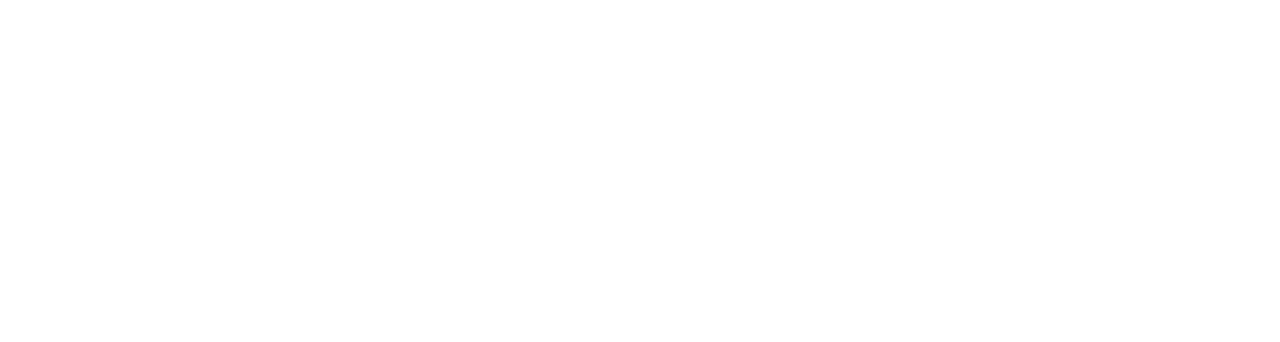
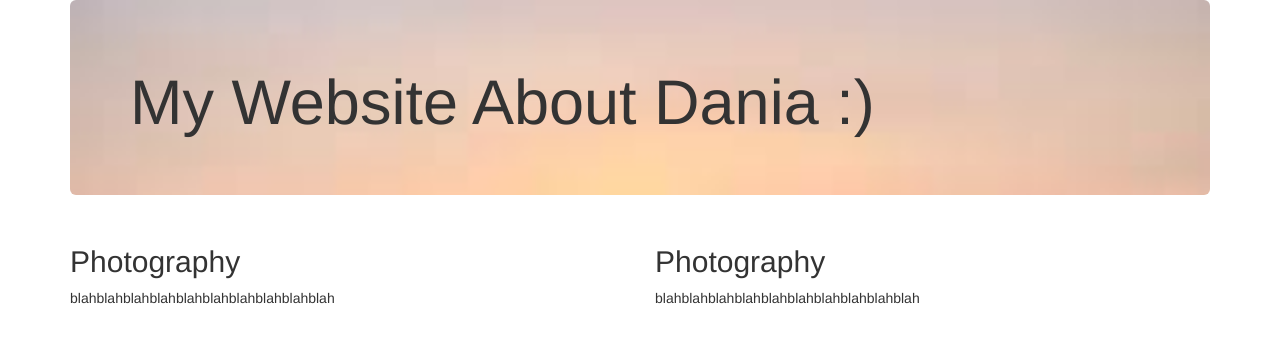
Before and after one commit to daniaalj/bootstrap, a plain HTML site: page index.html in a window 1280 px wide. Drawn offline with nearby package versions, Linux system fonts and the light colour scheme.

Commit message:
bootstrap2

```diff
--- a/index.html
+++ b/index.html
@@ -1,12 +1,45 @@
-<!DOCTYPE html>
+<!doctype html>
 <html lang="en">
-<head>
-    <meta charset="UTF-8">
+  <head>
+    <meta charset="utf-8">
     <meta http-equiv="X-UA-Compatible" content="IE=edge">
-    <meta name="viewport" content="width=device-width, initial-scale=1.0">
-    <title>Document</title>
-</head>
-<body>
+    <meta name="viewport" content="width=device-width, initial-scale=1">
+    <!-- The above 3 meta tags *must* come first in the head; any other head content must come *after* these tags -->
+    <title>Bootstrap 101 Template</title>
 
-</body>
+    <!-- Bootstrap -->
+    <link rel="stylesheet" href="https://cdn.jsdelivr.net/npm/bootstrap@3.4.1/dist/css/bootstrap.min.css" integrity="sha384-HSMxcRTRxnN+Bdg0JdbxYKrThecOKuH5zCYotlSAcp1+c8xmyTe9GYg1l9a69psu" crossorigin="anonymous">
+    <link rel="stylesheet" href="style.css">
+    <!-- HTML5 shim and Respond.js for IE8 support of HTML5 elements and media queries -->
+    <!-- WARNING: Respond.js doesn't work if you view the page via file:// -->
+    <!--[if lt IE 9]>
+      <script src="https://cdn.jsdelivr.net/npm/html5shiv@3.7.3/dist/html5shiv.min.js"></script>
+      <script src="https://cdn.jsdelivr.net/npm/respond.js@1.4.2/dest/respond.min.js"></script>
+    <![endif]-->
+  </head>
+  <body>
+    <div class="container">
+        <div class="jumbotron">
+            <h1>My Website About Dania :)</h1>
+        </div>
+    </div>
+    <div class="container">
+        <div class="row">
+            <div class="col-sm-6">
+                <h2>Photography</h2>
+                <p>blahblahblahblahblahblahblahblahblahblah</p>
+            </div>
+            <div class="col-sm-6">
+                <h2>Photography</h2>
+                <p>blahblahblahblahblahblahblahblahblahblah</p>
+            </div>
+        </div>
+    </div>
+
+
+    <!-- jQuery (necessary for Bootstrap's JavaScript plugins) -->
+    <script src="https://code.jquery.com/jquery-1.12.4.min.js" integrity="sha384-nvAa0+6Qg9clwYCGGPpDQLVpLNn0fRaROjHqs13t4Ggj3Ez50XnGQqc/r8MhnRDZ" crossorigin="anonymous"></script>
+    <!-- Include all compiled plugins (below), or include individual files as needed -->
+    <script src="https://cdn.jsdelivr.net/npm/bootstrap@3.4.1/dist/js/bootstrap.min.js" integrity="sha384-aJ21OjlMXNL5UyIl/XNwTMqvzeRMZH2w8c5cRVpzpU8Y5bApTppSuUkhZXN0VxHd" crossorigin="anonymous"></script>
+  </body>
 </html>
--- /dev/null
+++ b/style.css
@@ -0,0 +1,5 @@
+.jumbotron {
+    background-image: url("spring.jpg");
+    background-repeat: no-repeat;
+    background-size: cover;
+}
```
Also changed, not shown: spring.jpg (added).
